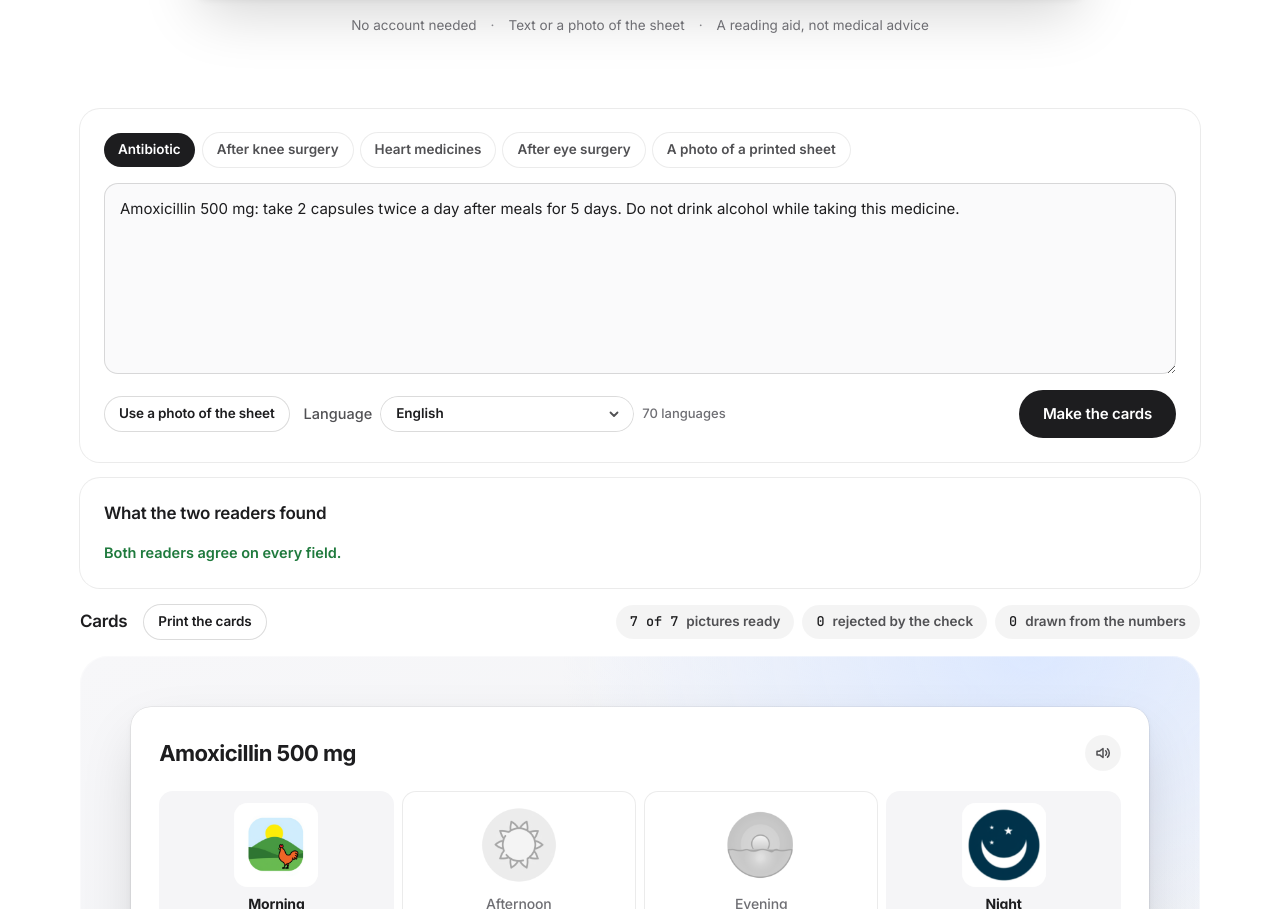
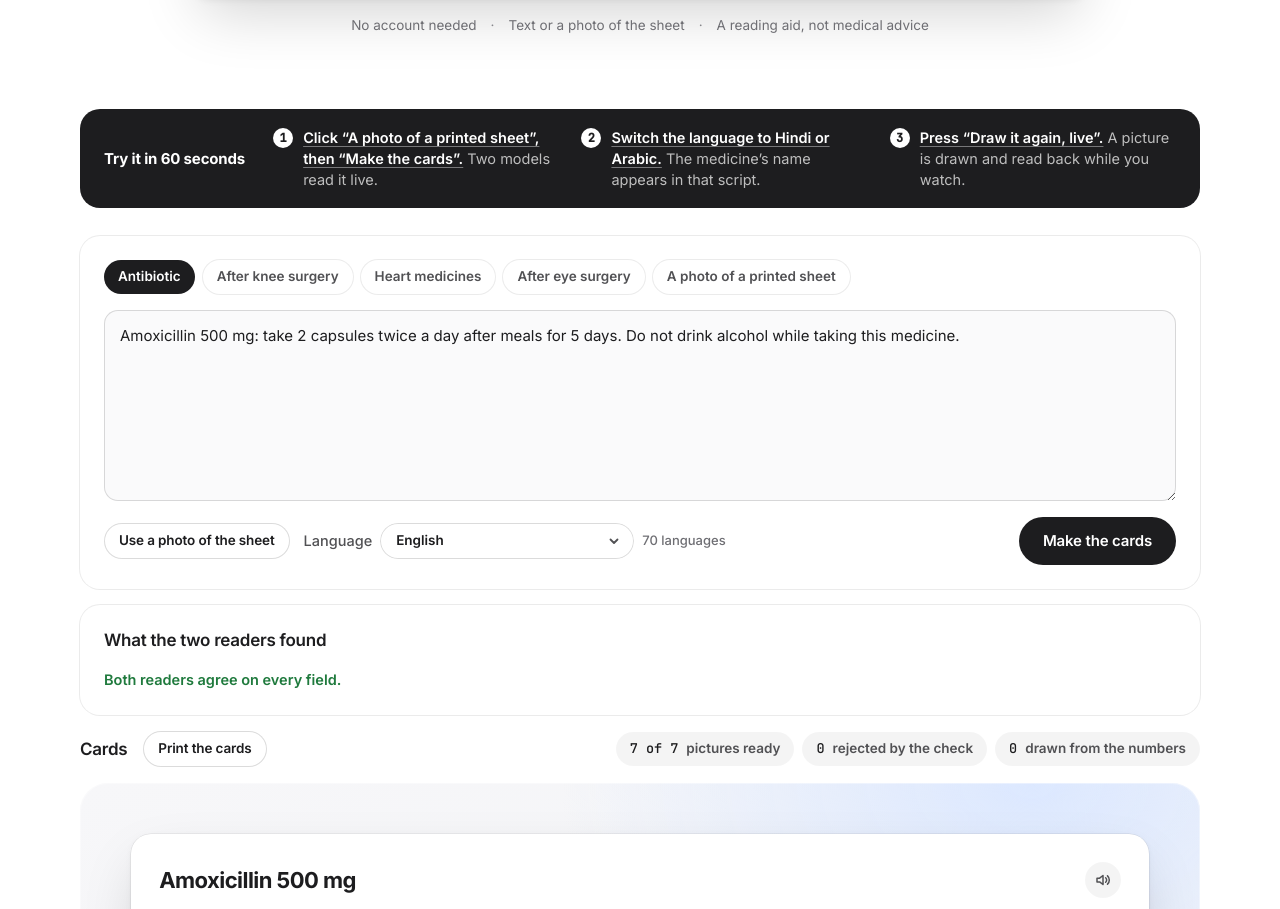
Before and after one commit to kinnuworks/concord, a Next.js app: page / in a window 1280 px wide. Shown: the part 932-1841 px from the top of the page. Built offline with nearby package versions, Linux system fonts and the light colour scheme.

Commit message:
Add a three-step strip that shows a visitor what to try first

```diff
--- a/src/app/globals.css
+++ b/src/app/globals.css
@@ -425,6 +425,69 @@
 @media (prefers-reduced-motion: reduce) {
   .follow__wait {
     animation: none;
+  }
+}
+.tryit {
+  padding-block: 0 28px;
+}
+.tryit .container {
+  display: grid;
+  grid-template-columns: auto minmax(0, 1fr);
+  gap: 14px 28px;
+  align-items: center;
+  padding: 18px 24px;
+  border-radius: var(--r-lg);
+  background: var(--ink);
+  color: var(--bg);
+}
+.tryit__title {
+  font-size: 15px;
+  font-weight: 650;
+  letter-spacing: -0.01em;
+  white-space: nowrap;
+}
+.tryit ol {
+  display: grid;
+  grid-template-columns: repeat(3, minmax(0, 1fr));
+  gap: 10px 22px;
+  margin: 0;
+  padding: 0;
+  list-style: none;
+  counter-reset: step;
+  font-size: var(--fs-small);
+  line-height: 1.45;
+  color: color-mix(in oklab, var(--bg) 74%, var(--ink));
+}
+.tryit li {
+  counter-increment: step;
+  position: relative;
+  padding-left: 30px;
+}
+.tryit li::before {
+  content: counter(step);
+  position: absolute;
+  left: 0;
+  top: 1px;
+  display: grid;
+  place-items: center;
+  width: 20px;
+  height: 20px;
+  border-radius: 50%;
+  background: var(--bg);
+  font: 600 12px/1 var(--font-mono);
+  color: var(--ink);
+}
+.tryit a {
+  font-weight: 600;
+  color: var(--bg);
+  text-decoration: underline;
+  text-decoration-color: color-mix(in oklab, var(--bg) 40%, transparent);
+  text-underline-offset: 3px;
+}
+@media (max-width: 860px) {
+  .tryit .container,
+  .tryit ol {
+    grid-template-columns: 1fr;
   }
 }
 .hero-card {
--- a/src/app/page.tsx
+++ b/src/app/page.tsx
@@ -227,6 +227,23 @@ export default function Home() {
           </div>
         </section>
 
+        <section className="tryit" aria-label="Try it in a minute">
+          <div className="container">
+            <p className="tryit__title">Try it in 60 seconds</p>
+            <ol>
+              <li>
+                <a href="#make">Click &ldquo;A photo of a printed sheet&rdquo;, then &ldquo;Make the cards&rdquo;.</a> Two models read it live.
+              </li>
+              <li>
+                <a href="#make">Switch the language to Hindi or Arabic.</a> The medicine&rsquo;s name appears in that script.
+              </li>
+              <li>
+                <a href="#pictures">Press &ldquo;Draw it again, live&rdquo;.</a> A picture is drawn and read back while you watch.
+              </li>
+            </ol>
+          </div>
+        </section>
+
         <section className="workspace" id="make">
           <div className="container">
             <div className="card block">
```
